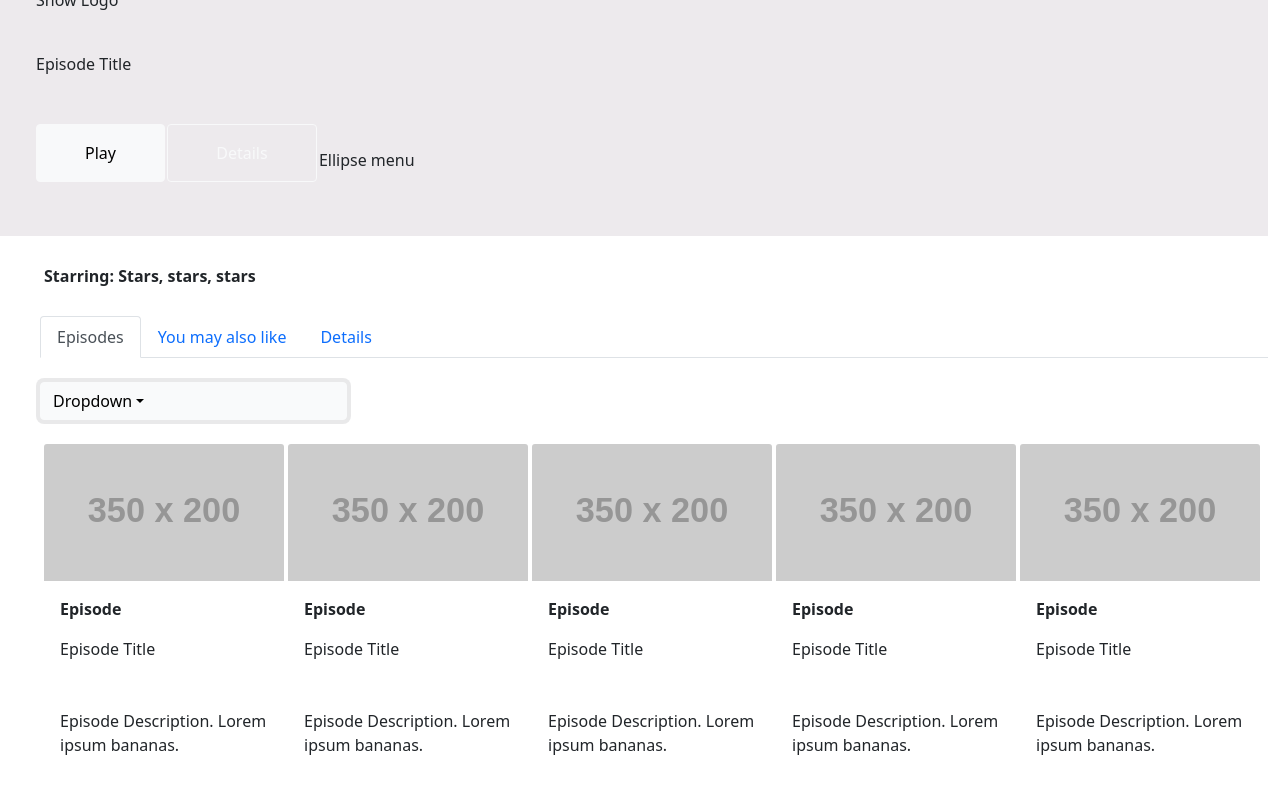
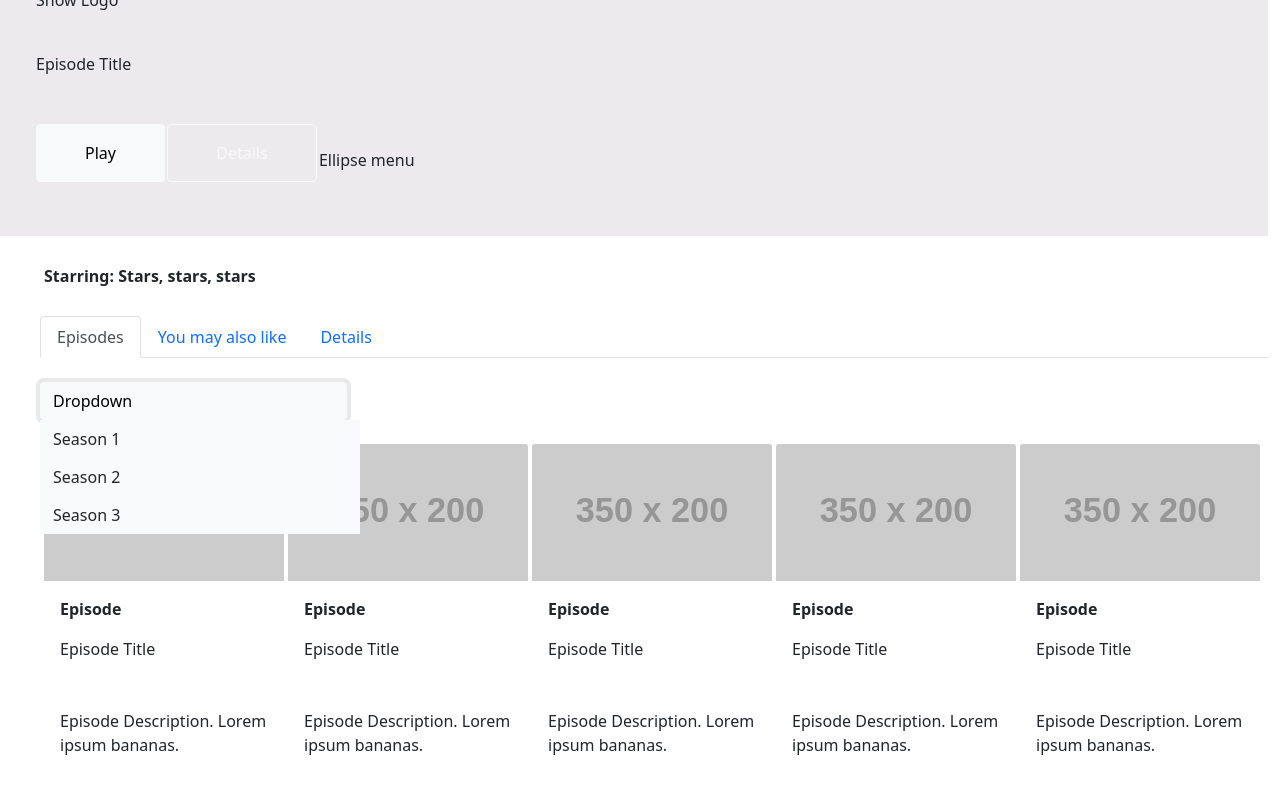
Before and after one commit to MSchak/vue-hulu-project, a Vue app: page /#/details in a window 1280 px wide. Both pictures are taken after a click on the button "Dropdown". Shown: the part 513-1307 px from the top of the page. Built offline with nearby package versions, Linux system fonts and the light colour scheme.

Commit message:
Moved main navigation out of app.vue, set styles and some functionality for dropdown button in Details view

```diff
--- a/src/App.vue
+++ b/src/App.vue
@@ -1,18 +1,14 @@
 <template>
-  <div>
-        <main-navigation></main-navigation>
-  </div>
+      <router-view />
 </template>
 
 <script>
 
-import MainNavigation from './components/MainNavigation.vue'
 
 
 export default {
   name: 'app',
   components: {
-    MainNavigation
   }
   }
 </script>
--- a/src/components/DropdownMenu.vue
+++ b/src/components/DropdownMenu.vue
@@ -1,10 +1,10 @@
 <template>
-    <div class="dropdown my-4">
-        <button class="btn btn-light dropdown-toggle w-25 text-start">Dropdown</button>
-        <ul class="dropdown-menu">
-            <li class="dropdown-item">Season 1</li>
-            <li class="dropdown-item">Season 2</li>
-            <li class="dropdown-item">Season 3</li>
+    <div class="drpdwn my-4">
+        <button @click="toggle" class="btn btn-light w-25 text-start">Dropdown</button>
+        <ul v-if="active" class="drpdwn-menu p-0 w-25">
+            <li class="drpdwn-item"><button class="btn w-100 text-start">Season 1</button></li>
+            <li class="drpdwn-item"><button class="btn w-100 text-start">Season 2</button></li>
+            <li class="drpdwn-item"><button class="btn w-100 text-start">Season 3</button></li>
         </ul>
     </div>
 </template>
@@ -12,6 +12,26 @@
 <script>
 
 export default {
-    name: 'DropdownMenu'
+    name: 'DropdownMenu',
+    data() {
+        return {
+            active : false
+        }
+    },
+    methods: {
+        toggle() {
+            this.active = !this.active
+        }
+    }
 }
 </script>
+
+<style scoped>
+
+.drpdwn-menu{
+    list-style-type: none;
+    background-color: #f9fafb;
+    position: absolute;
+    z-index: 1;
+}
+</style>
--- a/src/components/MainNavigation.vue
+++ b/src/components/MainNavigation.vue
@@ -20,7 +20,6 @@
       </div>
     </div>
   </div>
-  <router-view />
 </template>
 
 <script>
--- a/src/components/SubNav.vue
+++ b/src/components/SubNav.vue
@@ -22,28 +22,53 @@
         <show-grid></show-grid>
       </div>
 
-      <div v-if="tab === 2" class="pane">
-        Tab two
+  <div class="tab-content row">
+    <div class="col">
+          <div v-if="tab === 2" class="pane row">
+            <div class="col">
+              <reg-em-tile></reg-em-tile>
+            </div>
+            <div class="col">
+              <reg-em-tile></reg-em-tile>
+            </div>
+            <div class="col">
+              <reg-em-tile></reg-em-tile>
+            </div>
+            <div class="col">
+              <reg-em-tile></reg-em-tile>
+            </div>
+            <div class="col">
+              <reg-em-tile></reg-em-tile>
+            </div>
+          </div>
+    </div>
   </div>
 
       <div v-if="tab === 3" class="pane">
-        Tab three
+        <h3>About This Show</h3>
+        <h2>Show Title</h2>
+        <p>
+          Description of the show will go here. This is some placeholder text.
+          Lorem ipsum, bananas, candy canes, winter, christmas party, woop woop.
+          What's up dudes?
+        </p>
       </div>
     </div>
   </div>
-  <div>
-  </div>
+  <div></div>
 </template>
 
 <script>
 import DropdownMenu from "../components/DropdownMenu.vue";
 import ShowGrid from "../components/ShowGrid.vue";
+import RegEmTile from "../components/RegEmTile.vue";
 
 export default {
   name: "SubNav",
   components: {
     DropdownMenu,
     ShowGrid,
+    RegEmTile,
   },
   data() {
     return {
--- a/src/views/Details.vue
+++ b/src/views/Details.vue
@@ -1,5 +1,6 @@
 <template>
   <div id="details">
+    <main-navigation></main-navigation>
     <div class="container-fluid">
       <div class="row justify-content-center my-3">
         <!--Main navigation hidden on this page */-->
@@ -24,6 +25,7 @@ import HighEmContent from "../components/HighEmContent.vue";
 import SubNav from "../components/SubNav.vue";
 import DetailsHeader from "../components/DetailsHeader.vue";
 import DetailsImgFooter from "../components/DetailsImgFooter.vue";
+import MainNavigation from '../components/MainNavigation.vue';
 
 export default {
   name: "Details",
@@ -32,6 +34,7 @@ export default {
     SubNav,
     DetailsHeader,
     DetailsImgFooter,
+    MainNavigation,
   },
 };
 </script>
--- a/src/views/Home.vue
+++ b/src/views/Home.vue
@@ -2,6 +2,7 @@
   <div id="home">
     <section class="container-fluid">
     <!--Main navigation shown here */-->
+    <main-navigation></main-navigation>
     <high-em-content></high-em-content>
     </section>
 
@@ -25,13 +26,15 @@
 <script>
 
 import HighEmContent from '../components/HighEmContent.vue'
+import MainNavigation from '../components/MainNavigation.vue'
 import RelatedSlideshow from '../components/RelatedSlideshow.vue'
 
 export default {
   name: 'Home',
   components: {
     HighEmContent,
-    RelatedSlideshow
+    RelatedSlideshow,
+    MainNavigation
   }
 }
 </script>
```
Lines whose indentation alone changed are shown as unchanged.
